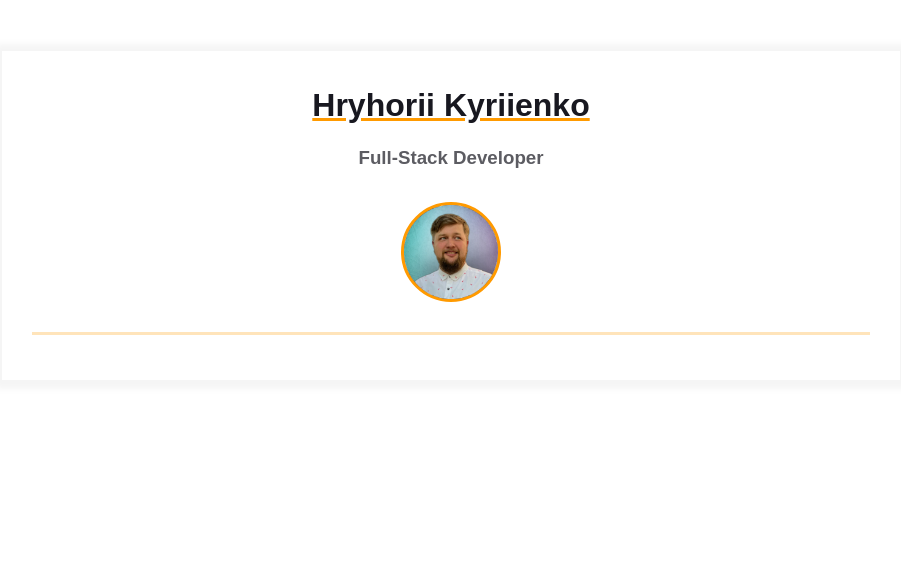
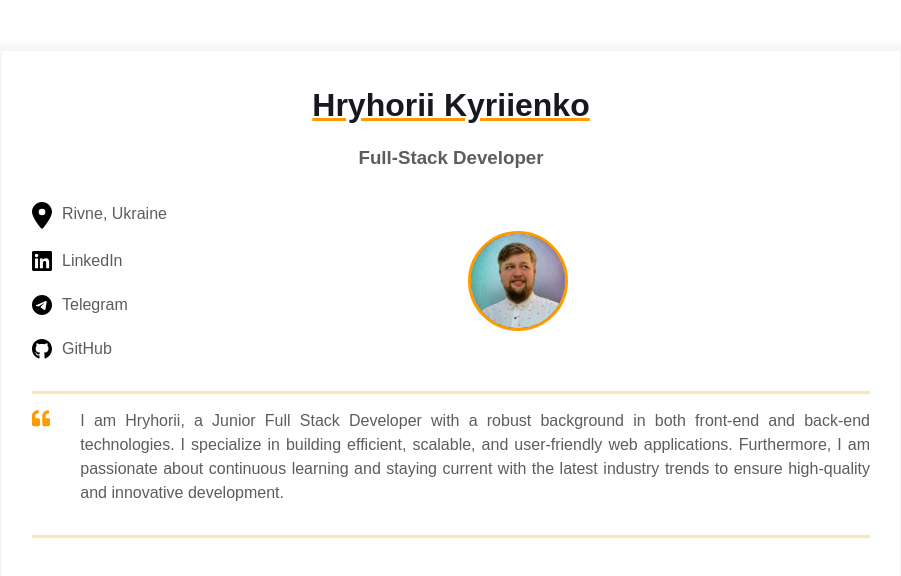
Before and after one commit to kyr13nko/homepage, a plain HTML site: page index.html in a window 1280 px wide. Shown: the whole page, without its empty margins (189-1090 px from the left). Drawn offline with Linux system fonts and the light colour scheme.

Commit message:
Add Intro block with info about myself

```diff
--- a/index.html
+++ b/index.html
@@ -17,7 +17,45 @@
           <h3 class="contact-info__sub-header">Full-Stack Developer</h3>
 
           <div class="contact_info_container fh">
-            <div class="contact-info__block"></div>
+            <div class="contact-info__block">
+              <a href="" rel="author" class="contact-info__item">
+                <div class="contact-info__item-icon-wrapper">
+                  <svg xmlns="http://www.w3.org/2000/svg" viewBox="0 0 384 512">
+                    <path
+                      d="M215.7 499.2C267 435 384 279.4 384 192C384 86 298 0 192 0S0 86 0 192c0 87.4 117 243 168.3 307.2c12.3 15.3 35.1 15.3 47.4 0zM192 128a64 64 0 1 1 0 128 64 64 0 1 1 0-128z" />
+                  </svg>
+                </div>
+                <span>Rivne, Ukraine</span>
+              </a>
+              <a href="https://www.linkedin.com/in/hryhorii-kyriienko/" rel="author" class="contact-info__item">
+                <div class="contact-info__item-icon-wrapper">
+                  <svg xmlns="http://www.w3.org/2000/svg" viewBox="0 0 448 512">
+                    <path
+                      d="M416 32H31.9C14.3 32 0 46.5 0 64.3v383.4C0 465.5 14.3 480 31.9 480H416c17.6 0 32-14.5 32-32.3V64.3c0-17.8-14.4-32.3-32-32.3zM135.4 416H69V202.2h66.5V416zm-33.2-243c-21.3 0-38.5-17.3-38.5-38.5S80.9 96 102.2 96c21.2 0 38.5 17.3 38.5 38.5 0 21.3-17.2 38.5-38.5 38.5zm282.1 243h-66.4V312c0-24.8-.5-56.7-34.5-56.7-34.6 0-39.9 27-39.9 54.9V416h-66.4V202.2h63.7v29.2h.9c8.9-16.8 30.6-34.5 62.9-34.5 67.2 0 79.7 44.3 79.7 101.9V416z" />
+                  </svg>
+                </div>
+                <span>LinkedIn</span>
+              </a>
+              <a href="https://t.me/kyr13nko" rel="author" class="contact-info__item">
+                <div class="contact-info__item-icon-wrapper">
+                  <svg xmlns="http://www.w3.org/2000/svg" viewBox="0 0 496 512">
+                    <path
+                      d="M248 8C111 8 0 119 0 256S111 504 248 504 496 393 496 256 385 8 248 8zM363 176.7c-3.7 39.2-19.9 134.4-28.1 178.3-3.5 18.6-10.3 24.8-16.9 25.4-14.4 1.3-25.3-9.5-39.3-18.7-21.8-14.3-34.2-23.2-55.3-37.2-24.5-16.1-8.6-25 5.3-39.5 3.7-3.8 67.1-61.5 68.3-66.7 .2-.7 .3-3.1-1.2-4.4s-3.6-.8-5.1-.5q-3.3 .7-104.6 69.1-14.8 10.2-26.9 9.9c-8.9-.2-25.9-5-38.6-9.1-15.5-5-27.9-7.7-26.8-16.3q.8-6.7 18.5-13.7 108.4-47.2 144.6-62.3c68.9-28.6 83.2-33.6 92.5-33.8 2.1 0 6.6 .5 9.6 2.9a10.5 10.5 0 0 1 3.5 6.7A43.8 43.8 0 0 1 363 176.7z" />
+                  </svg>
+                </div>
+                <span>Telegram</span>
+              </a>
+              <a href="https://github.com/kyr13nko" rel="author" class="contact-info__item">
+                <div class="contact-info__item-icon-wrapper">
+                  <svg xmlns="http://www.w3.org/2000/svg" viewBox="0 0 496 512">
+                    <path
+                      d="M165.9 397.4c0 2-2.3 3.6-5.2 3.6-3.3 .3-5.6-1.3-5.6-3.6 0-2 2.3-3.6 5.2-3.6 3-.3 5.6 1.3 5.6 3.6zm-31.1-4.5c-.7 2 1.3 4.3 4.3 4.9 2.6 1 5.6 0 6.2-2s-1.3-4.3-4.3-5.2c-2.6-.7-5.5 .3-6.2 2.3zm44.2-1.7c-2.9 .7-4.9 2.6-4.6 4.9 .3 2 2.9 3.3 5.9 2.6 2.9-.7 4.9-2.6 4.6-4.6-.3-1.9-3-3.2-5.9-2.9zM244.8 8C106.1 8 0 113.3 0 252c0 110.9 69.8 205.8 169.5 239.2 12.8 2.3 17.3-5.6 17.3-12.1 0-6.2-.3-40.4-.3-61.4 0 0-70 15-84.7-29.8 0 0-11.4-29.1-27.8-36.6 0 0-22.9-15.7 1.6-15.4 0 0 24.9 2 38.6 25.8 21.9 38.6 58.6 27.5 72.9 20.9 2.3-16 8.8-27.1 16-33.7-55.9-6.2-112.3-14.3-112.3-110.5 0-27.5 7.6-41.3 23.6-58.9-2.6-6.5-11.1-33.3 2.6-67.9 20.9-6.5 69 27 69 27 20-5.6 41.5-8.5 62.8-8.5s42.8 2.9 62.8 8.5c0 0 48.1-33.6 69-27 13.7 34.7 5.2 61.4 2.6 67.9 16 17.7 25.8 31.5 25.8 58.9 0 96.5-58.9 104.2-114.8 110.5 9.2 7.9 17 22.9 17 46.4 0 33.7-.3 75.4-.3 83.6 0 6.5 4.6 14.4 17.3 12.1C428.2 457.8 496 362.9 496 252 496 113.3 383.5 8 244.8 8zM97.2 352.9c-1.3 1-1 3.3 .7 5.2 1.6 1.6 3.9 2.3 5.2 1 1.3-1 1-3.3-.7-5.2-1.6-1.6-3.9-2.3-5.2-1zm-10.8-8.1c-.7 1.3 .3 2.9 2.3 3.9 1.6 1 3.6 .7 4.3-.7 .7-1.3-.3-2.9-2.3-3.9-2-.6-3.6-.3-4.3 .7zm32.4 35.6c-1.6 1.3-1 4.3 1.3 6.2 2.3 2.3 5.2 2.6 6.5 1 1.3-1.3 .7-4.3-1.3-6.2-2.2-2.3-5.2-2.6-6.5-1zm-11.4-14.7c-1.6 1-1.6 3.6 0 5.9 1.6 2.3 4.3 3.3 5.6 2.3 1.6-1.3 1.6-3.9 0-6.2-1.4-2.3-4-3.3-5.6-2z" />
+                  </svg>
+                </div>
+                <span>GitHub</span>
+              </a>
+            </div>
+
 
             <div class="contact-info__block contact-info__block--center">
               <img class="contact-info__avatar" src="./assets/avatar.jpg" alt="Avatar" />
@@ -27,6 +65,32 @@
           </div>
         </div>
       </div>
+
+      <div class="container">
+        <div class="resume__block">
+          <div class="intro">
+            <div class="intro__icon-wrapper">
+              <svg class="intro__icon" xmlns="http://www.w3.org/2000/svg" viewBox="0 0 512 512">
+                <path d="M464 256h-80v-64c0-35.3 28.7-64 64-64h8c13.3 0 24-10.7
+                  24-24V56c0-13.3-10.7-24-24-24h-8c-88.4 0-160 71.6-160 160v240c0
+                  26.5 21.5 48 48 48h128c26.5 0 48-21.5
+                  48-48V304c0-26.5-21.5-48-48-48zm-288 0H96v-64c0-35.3 28.7-64
+                  64-64h8c13.3 0 24-10.7 24-24V56c0-13.3-10.7-24-24-24h-8C71.6
+                  32 0 103.6 0 192v240c0 26.5 21.5 48 48 48h128c26.5 0 48-21.5
+                  48-48V304c0-26.5-21.5-48-48-48z"></path>
+              </svg>
+            </div>
+            <p class="intro_text">
+              I am Hryhorii, a Junior Full Stack Developer with a robust background in both front-end and back-end
+              technologies. I specialize
+              in building efficient, scalable, and user-friendly web applications. Furthermore, I am passionate about
+              continuous
+              learning and staying current with the latest industry trends to ensure high-quality and innovative
+              development.
+            </p>
+          </div>
+        </div>
+      </div>
     </div>
   </main>
 </body>
```
